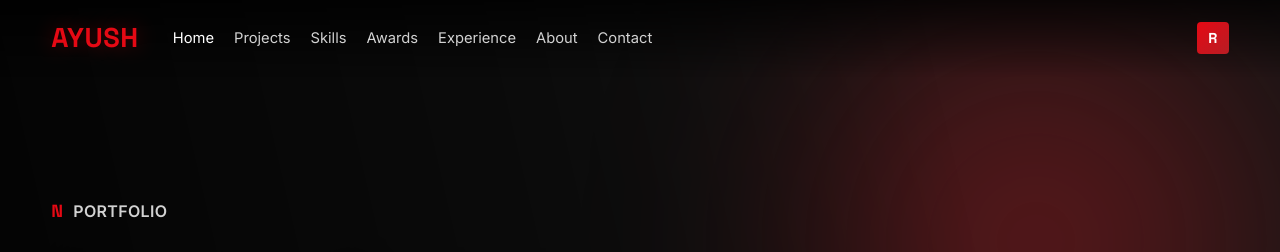
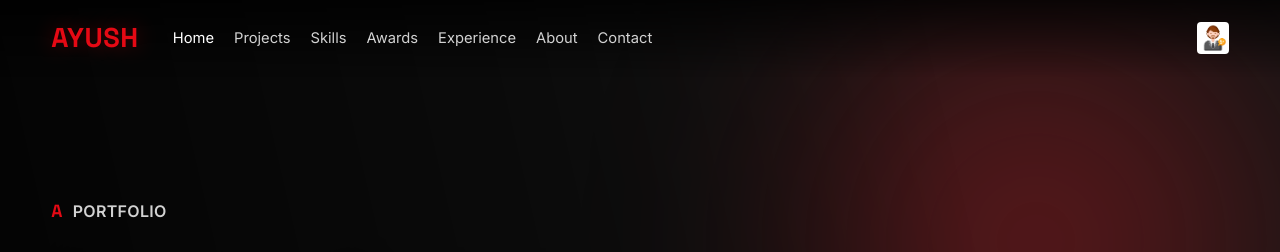
Before and after one commit to Ayush05G/portfolio, a React (Vite) app: page / in a window 1280 px wide. Both pictures are taken after a click on the button "Recruiter". Shown: the top 252 px of the page. Built offline with nearby package versions, Linux system fonts and the light colour scheme.

Commit message:
Fix billboard branding letter and show real avatar in nav
Change the billboard kicker letter from 'N' to 'A' (Ayush, not Netflix),
and make the nav's top-right avatar render the selected profile's actual
picture instead of falling back to an initial letter.

```diff
--- a/src/components/Billboard.jsx
+++ b/src/components/Billboard.jsx
@@ -21,7 +21,7 @@ export default function Billboard({ onMoreInfo }) {
 
       <div className="billboard__content">
         <motion.div className="billboard__kicker" {...fade(0)}>
-          <span className="n">N</span> PORTFOLIO
+          <span className="n">A</span> PORTFOLIO
         </motion.div>
 
         <motion.h1 className="billboard__title" {...fade(0.08)}>
--- a/src/components/NetflixNav.jsx
+++ b/src/components/NetflixNav.jsx
@@ -75,7 +75,11 @@ export default function NetflixNav({ activeProfile }) {
           style={{ background: activeProfile?.color || 'var(--nf-red)' }}
           title={activeProfile?.name}
         >
-          {(activeProfile?.name || firstName)[0]}
+          {activeProfile?.avatar ? (
+            <img className="nav__avatar-img" src={activeProfile.avatar} alt={activeProfile.name} />
+          ) : (
+            (activeProfile?.name || firstName)[0]
+          )}
         </span>
       </div>
     </nav>
--- a/src/index.css
+++ b/src/index.css
@@ -226,12 +226,18 @@ img {
   width: 32px;
   height: 32px;
   border-radius: 4px;
+  overflow: hidden;
   font-family: var(--font-display);
   font-weight: 700;
   display: grid;
   place-items: center;
   font-size: 0.9rem;
   color: #fff;
+}
+.nav__avatar-img {
+  width: 100%;
+  height: 100%;
+  object-fit: cover;
 }
 
 @media (max-width: 640px) {
```
